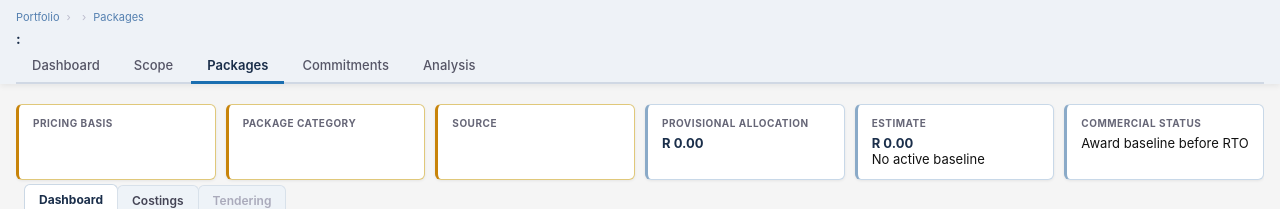
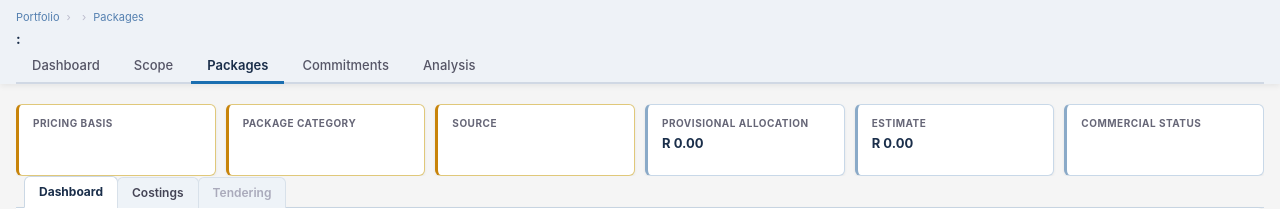
Before and after one commit to RichFree81/Aneriam, a FastAPI app: template app/templates/package_dashboard.html in a window 1280 px wide. Shown: the part 48-257 px from the top of the page. Run offline with FastAPI, Linux system fonts and the light colour scheme; the template is opened without the code that fills it, so the values that code supplies are empty; parts of the project's set-up code (start-up, migrations or seed data) failed here and were passed over.

Commit message:
Clean package KPI card text

```diff
--- a/app/templates/base.html
+++ b/app/templates/base.html
@@ -369,7 +369,13 @@
     }
     .summary-card.sc-main { border-color: #e0c87a; border-left: 3px solid #c8840a; }
     .summary-card.fy      { background: #fff; border-color: #c8d8e8; border-left: 3px solid #8aaac8; }
-    .summary-cards.package-kpi-cards { margin-bottom: 0; }
+    .summary-cards.package-kpi-cards {
+      margin-bottom: 0;
+      padding-bottom: 0;
+    }
+    .package-kpi-cards .summary-card {
+      min-height: 72px;
+    }
     .sc-label { font-size: 10px; color: #667; font-weight: 700; text-transform: uppercase; letter-spacing: 0.5px; margin-bottom: 6px; white-space: nowrap; }
     /* nowrap on the value too — currency strings like "R 325,842,308.00"
        must not break inside a card. */
--- a/app/templates/package_dashboard.html
+++ b/app/templates/package_dashboard.html
@@ -63,26 +63,10 @@
       <div class="summary-card fy">
         <div class="sc-label">Estimate</div>
         <div class="sc-value">{{ active_baseline_estimate | zar }}</div>
-        <div class="sc-note">
-          {% if active_baseline_sheet %}
-          Active baseline: Sheet {{ active_baseline_sheet.sheet_number }}
-          {% else %}
-          No active baseline
-          {% endif %}
-        </div>
       </div>
       <div class="summary-card fy">
         <div class="sc-label">Commercial Status</div>
         <div class="sc-value">{{ commercial_status.status }}</div>
-        <div class="sc-note">
-          {% if commercial_status.rto_number %}
-          {{ commercial_status.rto_number }} &middot; {{ commercial_status.po_count }} PO{{ '' if commercial_status.po_count == 1 else 's' }}
-          {% elif package.is_contracted %}
-          RTO not yet created
-          {% else %}
-          Award baseline before RTO
-          {% endif %}
-        </div>
       </div>
     </div>
 
```
Also changed, not shown: app/templates/package_wbs.html (+1 -32 lines), app/tests/test_package_list_routes.py (+8 -5 lines).
